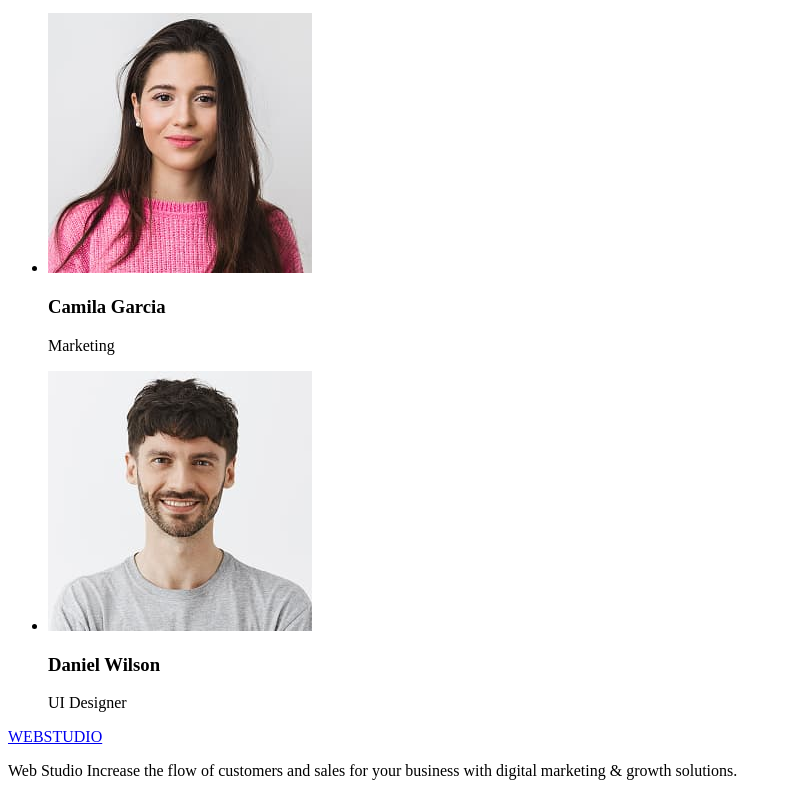
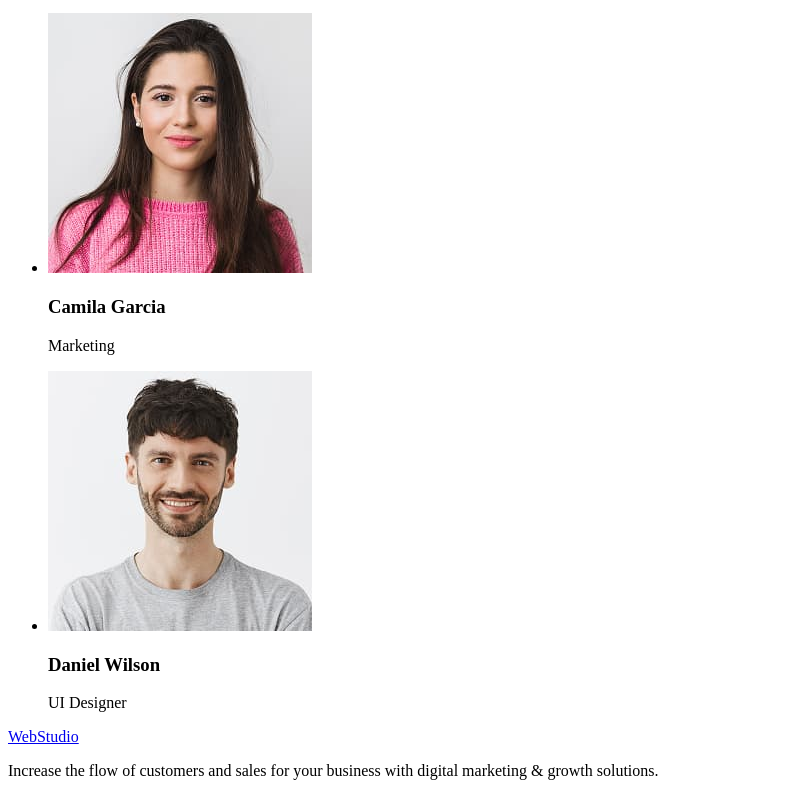
Before and after one commit to yarynkaaaa/goit-markup-hw-01, a plain HTML site: page index.html in a window 1280 px wide. Shown: the part 1362-2158 px from the top of the page, without its empty margins (0-788 px from the left). Drawn offline with Linux system fonts and the light colour scheme.

Commit message:
Update index.html

```diff
--- a/index.html
+++ b/index.html
@@ -8,7 +8,7 @@
     <body>
         <header>
             <nav>
-                <a href="./index.html">WEBSTUDIO</a>
+                <a href="./index.html">WebStudio</a>
                 <ul>
                     <li><a href="">Studio</a></li>
                     <li><a href="">Portfolio</a></li>
@@ -18,7 +18,7 @@
             <address>
                 <ul>
                     <li><a href="mailto:info@devstudio.com">info@devstudio.com</a></li>
-                    <li><a href="tel:+11(000)111-11-11">+11 (000) 111-11-11</a></li>
+                    <li><a href="tel:+11(000)1111111">+11 (000) 111-11-11</a></li>
                 </ul>
             </address>
         </header>
@@ -107,10 +107,10 @@
             </section>
         </main>
         <footer>
-            <a href="./index.html">WEBSTUDIO</a>
+            <a href="./index.html">WebStudio</a>
             <p>
-                Web Studio Increase the flow of customers and sales for your business with digital
-                marketing & growth solutions.
+                Increase the flow of customers and sales for your business with digital marketing &
+                growth solutions.
             </p>
         </footer>
     </body>
```
